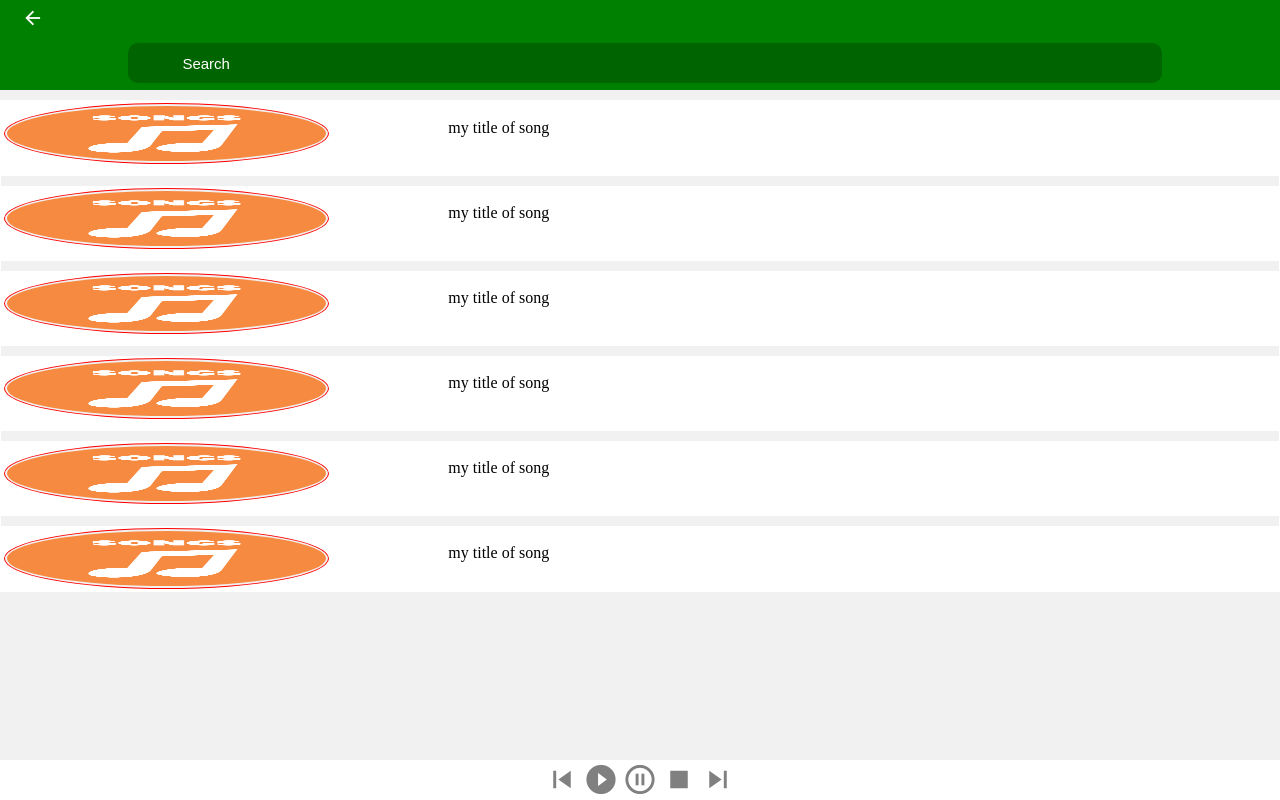
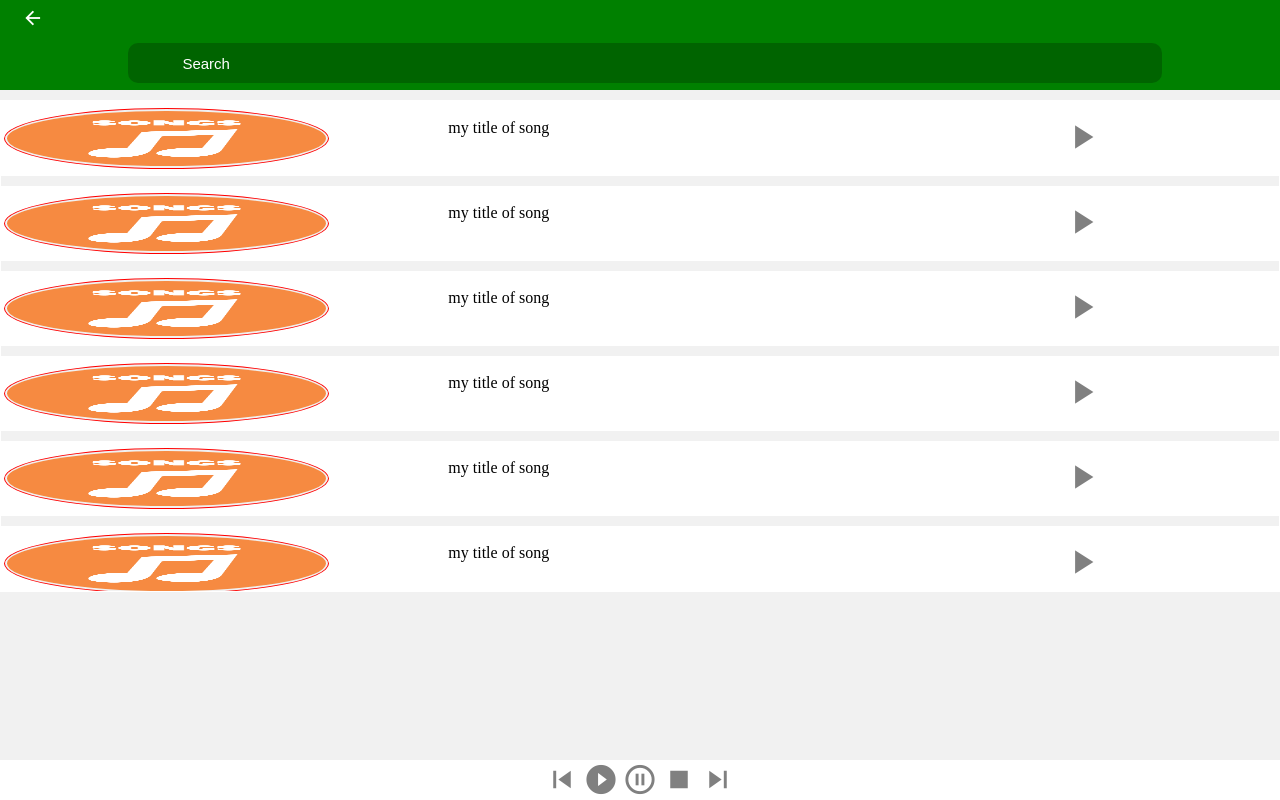
Before and after one commit to vishuhanda001/demos, a plain HTML site: page p19/index.html in a window 1280 px wide. Drawn offline with Linux system fonts and the light colour scheme.

Commit message:
commit again

```diff
--- a/p19/index.html
+++ b/p19/index.html
@@ -26,48 +26,64 @@
             <img src="./a1.png" alt="">
             <div class="songtitle">
                 <p>my title of song</p>
-            </div>
-            <div class="cards">
-                <img src="./a1.png" alt="">
-                <div class="songtitle">
-                    <p>my title of song</p>
+                <i class="material-icons">play_arrow</i>
+                <!-- <i class="material-icons">pause</i> -->
             </div>
         </div>
         <div class="cards">
                 <img src="./a1.png" alt="">
                 <div class="songtitle">
                     <p>my title of song</p>
+                    <i class="material-icons">play_arrow</i>
+                    <!-- <i class="material-icons">pause</i> -->
                 </div>
             </div>
             <div class="cards">
                     <img src="./a1.png" alt="">
                     <div class="songtitle">
                         <p>my title of song</p>
+                        <i class="material-icons">play_arrow</i>
+                        <!-- <i class="material-icons">pause</i> -->
                     </div>
                 </div>
                 <div class="cards">
                         <img src="./a1.png" alt="">
                         <div class="songtitle">
                             <p>my title of song</p>
+                            <i class="material-icons">play_arrow</i>
+                            <!-- <i class="material-icons">pause</i> -->
                         </div>
                     </div>
                     <div class="cards">
                             <img src="./a1.png" alt="">
                             <div class="songtitle">
                                 <p>my title of song</p>
+                                <i class="material-icons">play_arrow</i>
+                                <!-- <i class="material-icons">pause</i> -->
                             </div>
                         </div>
                         <div class="cards">
                                 <img src="./a1.png" alt="">
                                 <div class="songtitle">
                                     <p>my title of song</p>
+                                    <i class="material-icons">play_arrow</i>
+                                    <!-- <i class="material-icons">pause</i> -->
                                 </div>
                             </div>
                             <div class="cards">
                                     <img src="./a1.png" alt="">
                                     <div class="songtitle">
                                         <p>my title of song</p>
+                                        <i class="material-icons">play_arrow</i>
+                                        <!-- <i class="material-icons">pause</i> -->
                                     </div>
+                                </div>
+                                <div class="cards">
+                                        <img src="./a1.png" alt="">
+                                        <div class="songtitle">
+                                            <p>my title of song</p>
+                                            <i class="material-icons">play_arrow</i>
+                                            <!-- <i class="material-icons">pause</i> -->
                                         </div>
                                     </div>
 
--- a/p19/styles.css
+++ b/p19/styles.css
@@ -55,8 +55,6 @@
 
 .empty{
 padding-top: 100px;
-overflow: hidden;
-clear: both;
 }
 
 
@@ -78,7 +76,7 @@ clear: both;
     height: 75px;
 }
 .songs .cards:first-of-type{
-    margin-top: -10px;
+    margin-top: 0px;
 }
 .songs .cards:last-of-type{
     margin-bottom: 0px;
@@ -86,7 +84,7 @@ clear: both;
 .songs .cards img{
     position: absolute;
     width: 25%;
-    margin-top: 2px;
+    margin-top: 7px;
     height: 55px;
     margin-left: 2.5px;
     border: 1px solid red;
@@ -99,6 +97,15 @@ clear: both;
     background-color: white;
     left: 35%;
     top: 24%;
+}
+.songs .cards .songtitle i{
+    position: absolute;
+    background-color: white;
+    display: inline;
+    left: 83%;
+    top: 21%;
+    font-size: 40px;
+    color: gray
 }
 
 
```
Lines whose indentation alone changed are shown as unchanged.
